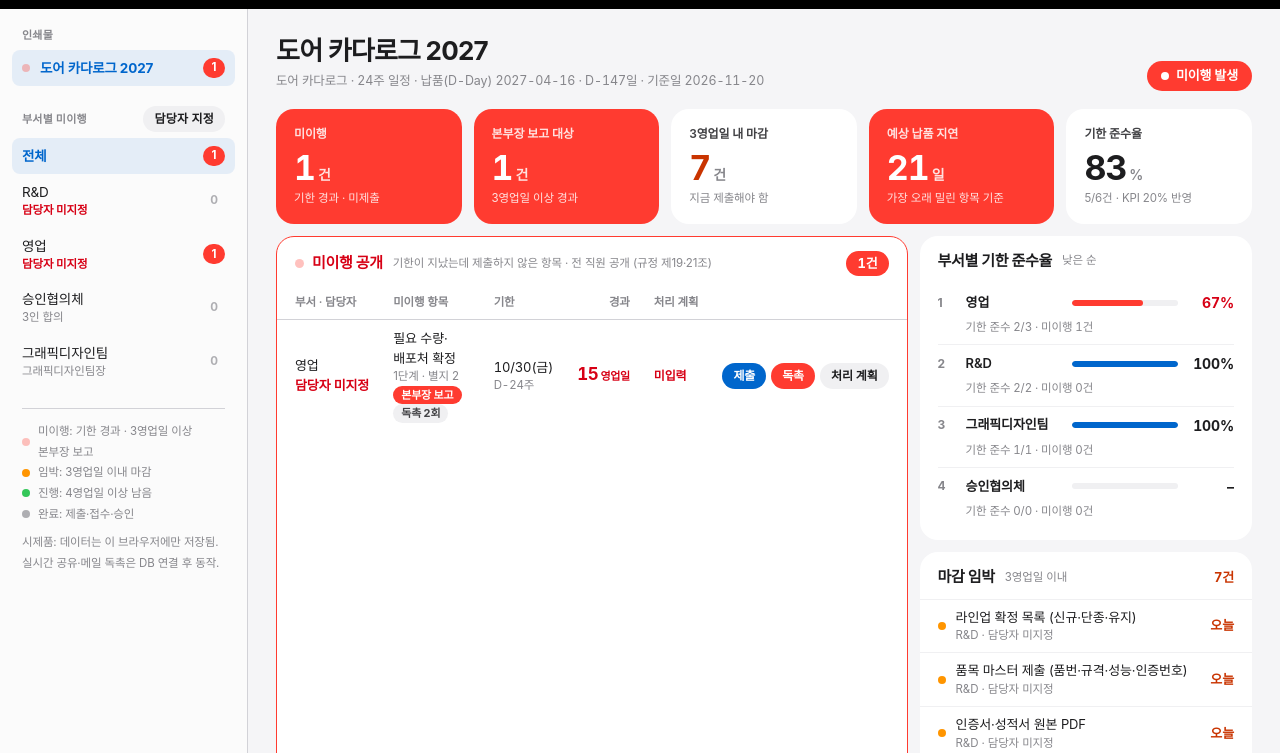
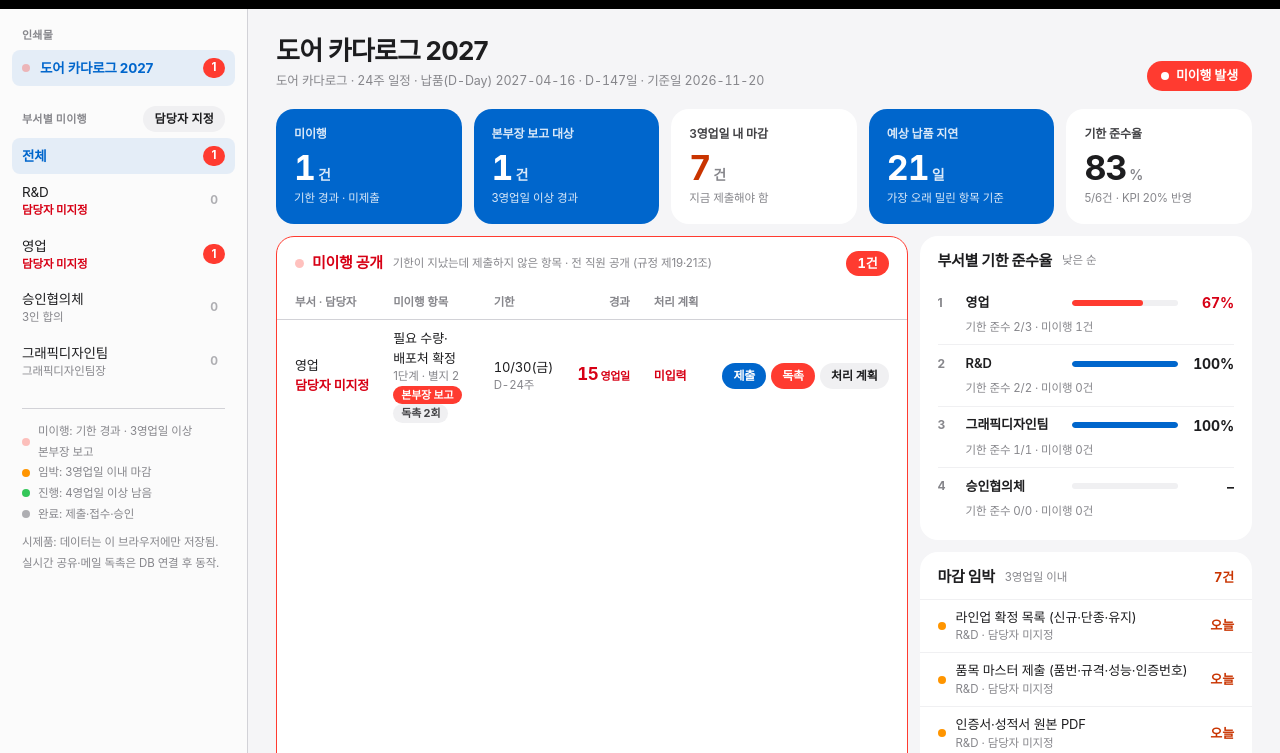
Before and after one commit to yerimkimisa-alt/print-status, a plain HTML site: page index.html in a window 1280 px wide. Shown: the part 47-800 px from the top of the page. Drawn offline with Linux system fonts and the light colour scheme; a web font is replaced by a local one.

Commit message:
상단 숫자 카드 강조색을 애플 블루로 변경
Co-Authored-By: Claude Opus 5.5 <noreply@anthropic.com>

```diff
--- a/index.html
+++ b/index.html
@@ -82,7 +82,7 @@ button{cursor:pointer;background:none;border:0;padding:0}
 .kpi .v{font-size:34px;font-weight:700;line-height:1.1;letter-spacing:-.03em;margin-top:6px}
 .kpi .v small{font-size:14px;font-weight:600;margin-left:3px;letter-spacing:0;color:var(--muted)}
 .kpi .s{font-size:11.5px;color:var(--muted);margin-top:4px}
-.kpi.alarm{background:var(--red);color:#fff}
+.kpi.alarm{background:var(--primary);color:#fff}
 .kpi.alarm .l,.kpi.alarm .s,.kpi.alarm .v small{color:rgba(255,255,255,.85)}
 .kpi.warn .v{color:var(--yellow)}
 
```
